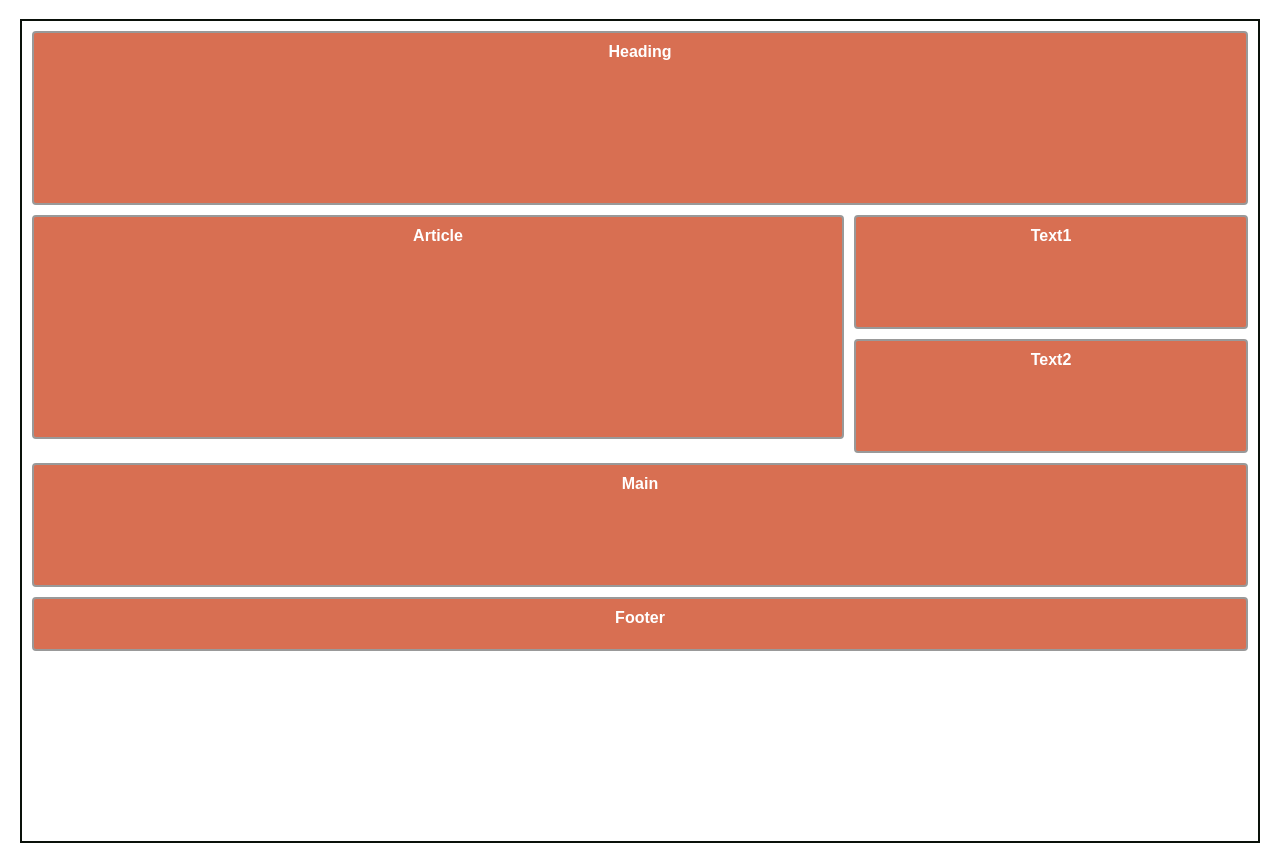
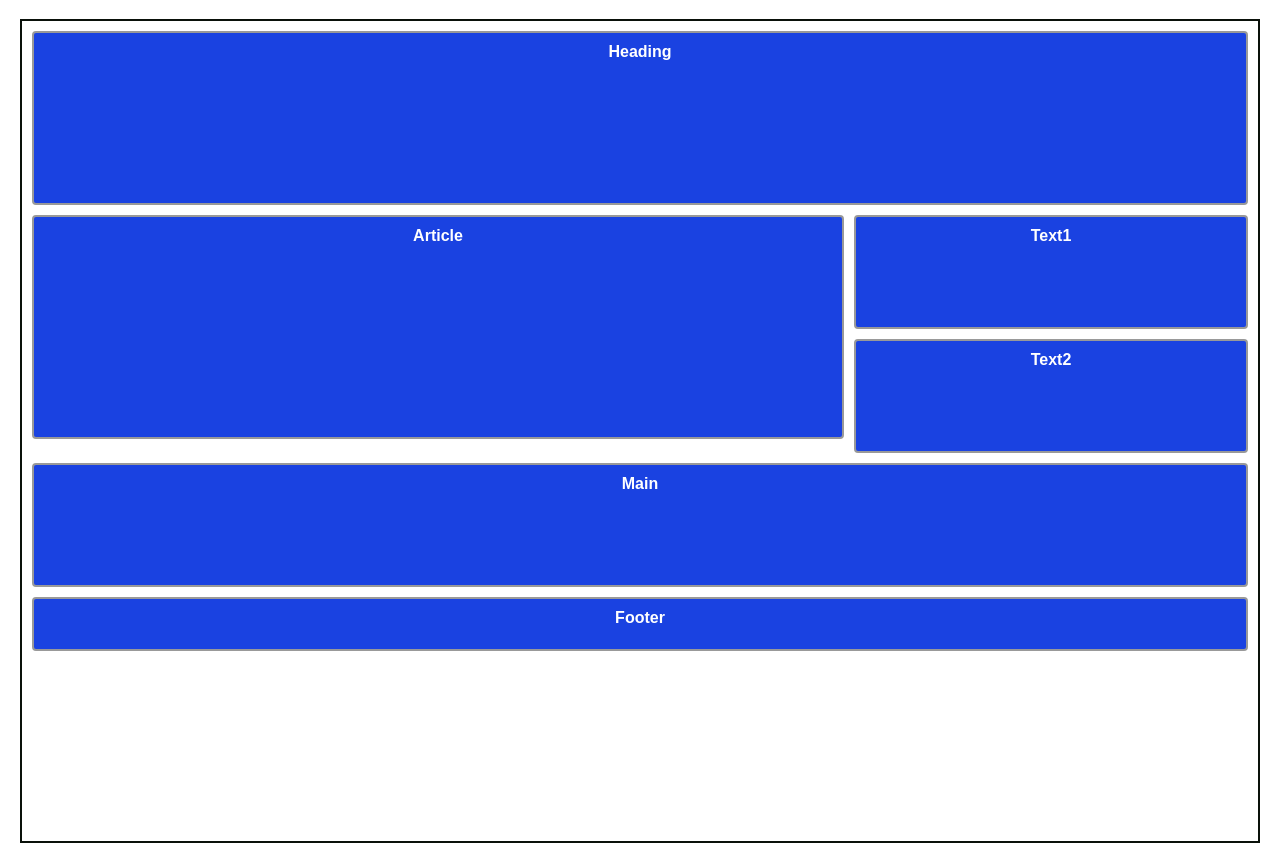
Before and after one commit to SaiseetharamModugumudi/10k-Coders, a plain HTML site: page d342.html in a window 1280 px wide. Shown: the part 81-924 px from the top of the page. Drawn offline with Linux system fonts and the light colour scheme.

Commit message:
Update d342.html

```diff
--- a/d342.html
+++ b/d342.html
@@ -23,7 +23,7 @@
 }
 
 .item1,.item2,.item3,.item4,.item5,.item6 {
-  background-color: #d86f52;
+  background-color: #1a42e1;
   border: 2px solid #999;
   border-radius: 4px;
   padding: 10px;
```
